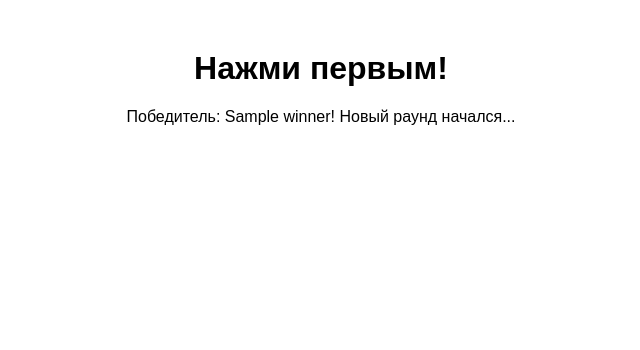
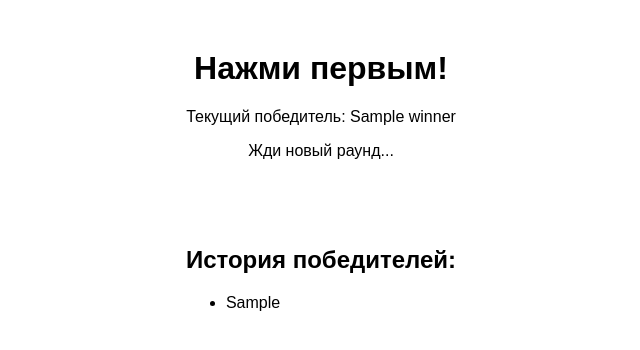
Before and after one commit to rzn4ik/mytgbot, a Flask app: template templates/index.html in a window 1280 px wide. Shown: the top 350 px of the page, without its empty margins (319-959 px from the left). Run offline with Flask 3, Linux system fonts and the light colour scheme; the template is opened without the code that fills it: most values are stand-ins (such as "Sample title", 1, 10 or a date in 2020).

Commit message:
Add winner history and timestamps

```diff
--- a/app.py
+++ b/app.py
@@ -1,31 +1,34 @@
 from flask import Flask, render_template, request, redirect, url_for
 import time
 from threading import Lock
-import os  # Добавили импорт os
+import os
+from datetime import datetime
 
 app = Flask(__name__)
 
-# Глобальная переменная для хранения победителя и блокировка
+# Глобальные переменные
 winner = None
 lock = Lock()
+winners_history = []  # Список для хранения истории победителей
 
 @app.route('/')
 def index():
     global winner
     with lock:
-        if winner is None:
-            return render_template('index.html', winner=None)
-        else:
-            return render_template('index.html', winner=winner)
+        return render_template('index.html', winner=winner, history=winners_history)
 
 @app.route('/press', methods=['POST'])
 def press():
-    global winner
+    global winner, winners_history
+    name = request.form.get('name', 'Аноним')
+    current_time = datetime.now().strftime('%H:%M:%S')  # Время нажатия
+
     with lock:
         if winner is None:
             # Первый, кто нажал, становится победителем
-            winner = request.form.get('name', 'Аноним')
-            time.sleep(2)  # Задержка 2 секунды перед сбросом
+            winner = f"{name} (в {current_time})"
+            winners_history.append(winner)  # Добавляем в историю
+            time.sleep(2)  # Задержка 2 секунды
             winner = None  # Сбрасываем для нового раунда
     return redirect(url_for('index'))
 
--- a/templates/index.html
+++ b/templates/index.html
@@ -6,17 +6,32 @@
     <style>
         body { text-align: center; font-family: Arial, sans-serif; margin-top: 50px; }
         button { padding: 20px; font-size: 18px; }
+        .history { margin-top: 50px; text-align: left; display: inline-block; }
     </style>
 </head>
 <body>
     <h1>Нажми первым!</h1>
     {% if winner %}
-        <p>Победитель: {{ winner }}! Новый раунд начался...</p>
+        <p>Текущий победитель: {{ winner }}</p>
+        <p>Жди новый раунд...</p>
     {% else %}
         <form method="POST" action="/press">
             <input type="text" name="name" placeholder="Твоё имя" required>
             <button type="submit">Нажми меня</button>
         </form>
     {% endif %}
+
+    <div class="history">
+        <h2>История победителей:</h2>
+        {% if history %}
+            <ul>
+                {% for past_winner in history %}
+                    <li>{{ past_winner }}</li>
+                {% endfor %}
+            </ul>
+        {% else %}
+            <p>Пока нет победителей.</p>
+        {% endif %}
+    </div>
 </body>
 </html>
```
